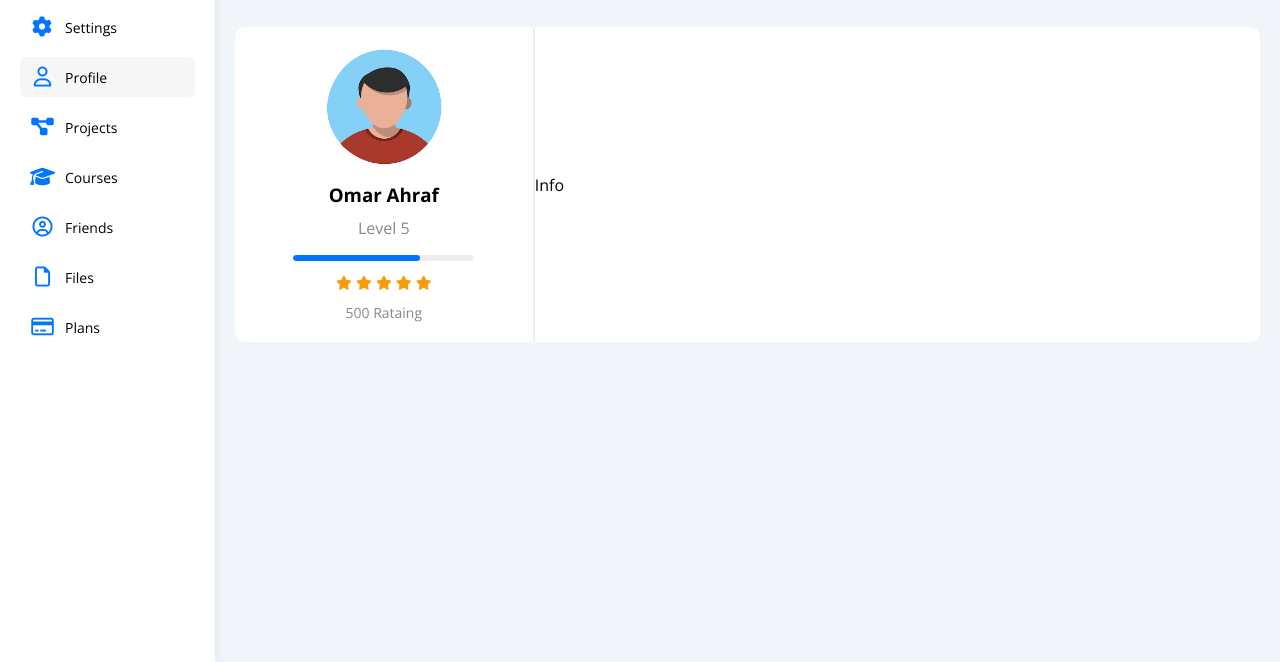
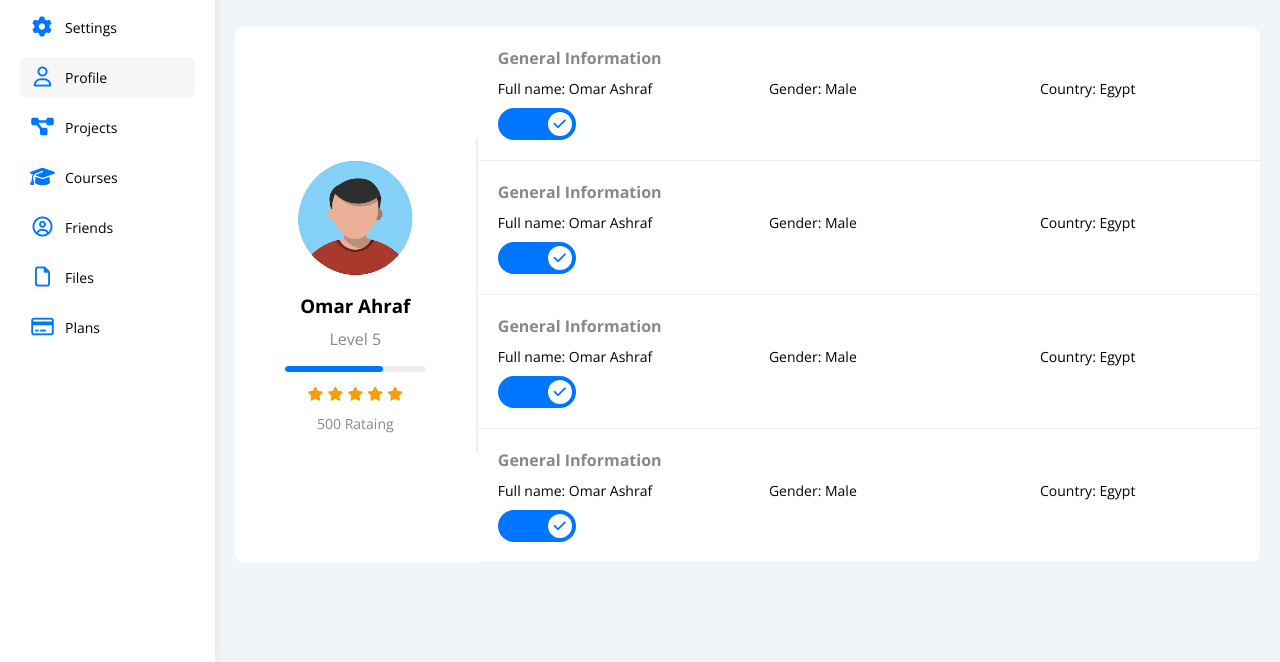
Before and after one commit to OmarAshraf1911/Template_4, a plain HTML site: page profile.html in a window 1280 px wide. Shown: the part 138-800 px from the top of the page. Drawn offline with nearby package versions, Linux system fonts and the light colour scheme.

Commit message:
Upload files

```diff
--- a/css/master.css
+++ b/css/master.css
@@ -962,6 +962,21 @@ ul {
   background-color: var(--blue-color);
 }
 
+.profile-page .info .box {
+  flex-wrap: wrap;
+  transition: var(--main-transition);
+  border-bottom: 1px solid #EEE;
+}
+
+.profile-page .info .box:hover {
+  background-color: #f9f9f9;
+}
+
+.profile-page .info .box>div {
+  min-width: 200px;
+  padding: 10px 0 0;
+}
+
 /* End profile */
 /* Start animation */
 @keyframes flasing {
--- a/profile.html
+++ b/profile.html
@@ -18,7 +18,7 @@
   <link rel="preconnect" href="https://fonts.gstatic.com" crossorigin>
   <link href="https://fonts.googleapis.com/css2?family=Open+Sans:wght@300;400;500;600;700;800&display=swap"
     rel="stylesheet">
-  <title>Settings</title>
+  <title>Profile</title>
 </head>
 
 <body>
@@ -109,7 +109,92 @@
             </div>
             <p class="c-grey m-0 fs-14">500 Rataing</p>
           </div>
-          <div class="info">Info</div>
+          <div class="info">
+            <div class="box d-flex between-flex p-20">
+              <h4 class="m-0 fs-16 c-grey w-full">General Information</h4>
+              <div class="fs-14">
+                <span>Full name:</span>
+                <span>Omar Ashraf</span>
+              </div>
+              <div class="fs-14">
+                <span>Gender:</span>
+                <span>Male</span>
+              </div>
+              <div class="fs-14">
+                <span>Country:</span>
+                <span>Egypt</span>
+              </div>
+              <div class="fs-14">
+                <label class="align-center">
+                  <input class="toggle-checkbox" type="checkbox" checked>
+                  <div class="toggle-switch"></div>
+                </label>
+              </div>
+            </div>
+            <div class="box d-flex between-flex p-20">
+              <h4 class="m-0 fs-16 c-grey w-full">General Information</h4>
+              <div class="fs-14">
+                <span>Full name:</span>
+                <span>Omar Ashraf</span>
+              </div>
+              <div class="fs-14">
+                <span>Gender:</span>
+                <span>Male</span>
+              </div>
+              <div class="fs-14">
+                <span>Country:</span>
+                <span>Egypt</span>
+              </div>
+              <div class="fs-14">
+                <label class="align-center">
+                  <input class="toggle-checkbox" type="checkbox" checked>
+                  <div class="toggle-switch"></div>
+                </label>
+              </div>
+            </div>
+            <div class="box d-flex between-flex p-20">
+              <h4 class="m-0 fs-16 c-grey w-full">General Information</h4>
+              <div class="fs-14">
+                <span>Full name:</span>
+                <span>Omar Ashraf</span>
+              </div>
+              <div class="fs-14">
+                <span>Gender:</span>
+                <span>Male</span>
+              </div>
+              <div class="fs-14">
+                <span>Country:</span>
+                <span>Egypt</span>
+              </div>
+              <div class="fs-14">
+                <label class="align-center">
+                  <input class="toggle-checkbox" type="checkbox" checked>
+                  <div class="toggle-switch"></div>
+                </label>
+              </div>
+            </div>
+            <div class="box d-flex between-flex p-20">
+              <h4 class="m-0 fs-16 c-grey w-full">General Information</h4>
+              <div class="fs-14">
+                <span>Full name:</span>
+                <span>Omar Ashraf</span>
+              </div>
+              <div class="fs-14">
+                <span>Gender:</span>
+                <span>Male</span>
+              </div>
+              <div class="fs-14">
+                <span>Country:</span>
+                <span>Egypt</span>
+              </div>
+              <div class="fs-14">
+                <label class="align-center">
+                  <input class="toggle-checkbox" type="checkbox" checked>
+                  <div class="toggle-switch"></div>
+                </label>
+              </div>
+            </div>
+          </div>
         </div>
       </div>
     </div>
```
